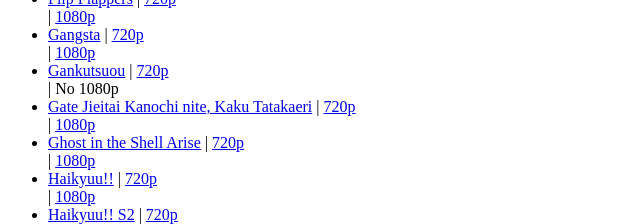
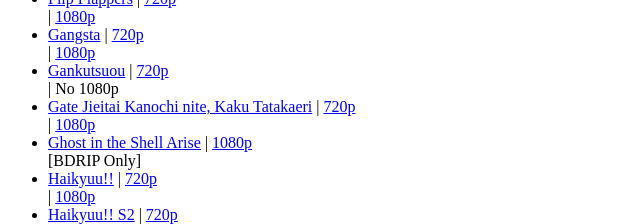
Before and after one commit to IamPaynes/paynestorrents, a plain HTML site: page index.html in a window 1280 px wide. Shown: the part 1220-1444 px from the top of the page, without its empty margins (0-640 px from the left). Drawn offline with Linux system fonts and the light colour scheme.

Commit message:
Update index.html

```diff
--- a/index.html
+++ b/index.html
@@ -52,7 +52,7 @@
 		<li><a href="https://myanimelist.net/anime/25183/Gangsta">Gangsta</a> | <a href="https://www.nyaa.se/?page=search&cats=0_0&filter=0&term=%5BSallySubs%5D+Gangsta+%5B720p%5D">720p</a></li> | <a href="https://www.nyaa.se/?page=search&cats=0_0&filter=0&term=%5BSallySubs%5D+Gangsta+%5B1080p%5D">1080p</a></li>
 		<li><a href="https://myanimelist.net/anime/239/Gankutsuou">Gankutsuou</a> | <a href="https://www.nyaa.se/?page=download&tid=344808">720p</a></li> | No 1080p
 		<li><a href="https://myanimelist.net/anime/28907/Gate__Jieitai_Kanochi_nite_Kaku_Tatakaeri">Gate Jieitai Kanochi nite, Kaku Tatakaeri</a> | <a href="https://www.nyaa.se/?page=download&tid=802033">720p</a></li> | <a href="https://www.nyaa.se/?page=download&tid=802032">1080p</a></li>
-		<li><a href="https://myanimelist.net/anime/43/Ghost_in_the_Shell">Ghost in the Shell Arise</a> | <a href="https://www.nyaa.se/?page=download&tid=824560">720p</a></li> | <a href="https://www.nyaa.se/?page=download&tid=820311">1080p</a></li>
+		<li><a href="https://myanimelist.net/anime/43/Ghost_in_the_Shell">Ghost in the Shell Arise</a> | <a href="https://www.nyaa.se/?page=download&tid=846375">1080p</a></li> [BDRIP Only]
 		<li><a href="https://myanimelist.net/anime/20583/Haikyuu">Haikyuu!!</a> | <a href="https://www.nyaa.se/?page=download&tid=757428">720p</a></li> | <a href="https://www.nyaa.se/?page=download&tid=757429">1080p</a></li>
 		<li><a href="https://myanimelist.net/anime/28891/Haikyuu_Second_Season">Haikyuu!! S2</a> | <a href="https://www.nyaa.se/?page=download&tid=813030">720p</a></li> | <a href="https://www.nyaa.se/?page=download&tid=813031">1080p</a></li>
 		<li><a href="https://myanimelist.net/anime/21855/Hanamonogatari">Hanamonogatari</a> | <a href="https://www.nyaa.se/?page=download&tid=591008">720p</a></li> | <a href="https://www.nyaa.se/?page=download&tid=591009">1080p</a></li>
```
